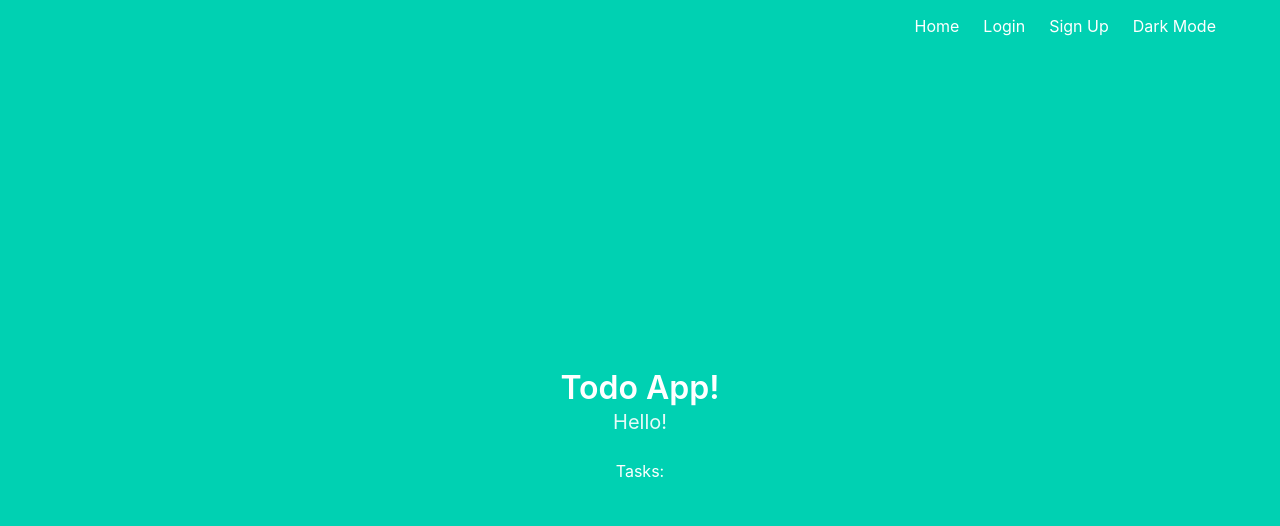
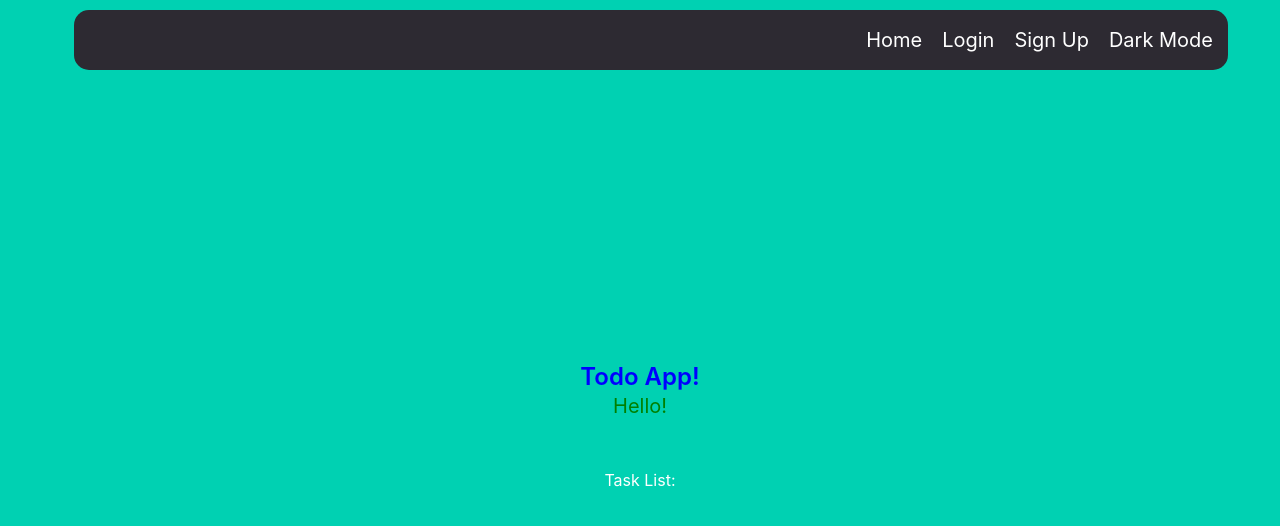
Before and after one commit to ruhanhabib39/cse470-project, a Flask app: page / in a window 1280 px wide. Shown: the top 526 px of the page. Run offline with Flask 3, Linux system fonts and the light colour scheme.

Commit message:
Update styles and add task container

```diff
--- a/static/style.css
+++ b/static/style.css
@@ -31,3 +31,11 @@
     text-decoration: none;  /* Remove underline when active */
     font-weight: bold;      /* Add bold when active */
 }
+
+h1 {
+    font-size: 30px;
+}
+
+h2 {
+    font-size: 25px;
+}
--- a/templates/base.html
+++ b/templates/base.html
@@ -10,6 +10,23 @@
       href="https://cdnjs.cloudflare.com/ajax/libs/bulma/0.7.2/css/bulma.min.css"
     />
     <link rel="stylesheet" href="/static/style.css" />
+    <style>
+      .navbar-menu {
+         background-color: #2D2A32;
+         width: fit-content;
+         border-radius: 15px;
+         margin: 10px;
+         padding: 5px;
+      }
+      .navbar-item {
+         padding: 10px;
+         font-size: 20px;
+      }
+      .navbar-item:hover {
+         color: #3E3B44;
+         border-radius: 15px;
+      }
+     </style>
   </head>
 
   <body>
--- a/templates/index.html
+++ b/templates/index.html
@@ -1,25 +1,63 @@
 {% extends "base.html" %}
 
 {% block content %}
-<h1 class="title">
+<style>
+    .task-container {
+        display: flex;
+        justify-content: center;
+        flex-wrap: wrap;
+    }
+
+    .task-card {
+        border: 1px solid black;
+        border-radius: 5px;
+        padding: 15px;
+        margin: 10px;
+        width: 300px;
+    }
+
+    .insights {
+        border: 1px solid black;
+        padding: 15px;
+        margin: 10px;
+        width: 300px;
+    }
+
+    .task-list {
+        display: inline-block;
+        padding: 15px;
+        margin: 10px;
+        width: 300px;
+    }
+
+    .task-list ol {
+        padding-left: 20px;
+    }
+</style>
+
+<h1 class="title" style="color: blue; font-size: 24px; text-align: center;">
     Todo App!
 </h1>
-<h2 class="subtitle">
+<h2 class="subtitle" style="color: green; text-align: center;">
     Hello!
 </h2>
-<h1>Tasks: </h1>
-{% for task in tasks %}
-    <div>
-        <h3>{{ task.title }}</h3>
-        <p>{{ task.description }}</p>
+<div class="task-container">
+    <div class="task-list">
+        <h3>Task List:</h3>
+        <ol>
+            {% for task in tasks %}
+                <li>{{ task.title }}</li>
+            {% endfor %}
+        </ol>
     </div>
-{% endfor %}
+</div>
 
 {% if insights %}
-
-<h1>Task Insights: </h1>
-<p>Total tasks: {{ insights.total_tasks }}</p>
-<p>Total completed tasks: {{ insights.total_completed_tasks }}</p>
-<p>Completion rate: {{ insights.completion_rate * 100 }}%</p>
+<div class="insights" style="text-align: center;">
+    <h1>Task Insights: </h1>
+    <p>Total tasks: {{ insights.total_tasks }}</p>
+    <p>Total completed tasks: {{ insights.total_completed_tasks }}</p>
+    <p>Completion rate: {{ insights.completion_rate * 100 }}%</p>
+</div>
 {% endif %}
 {% endblock %}
```
